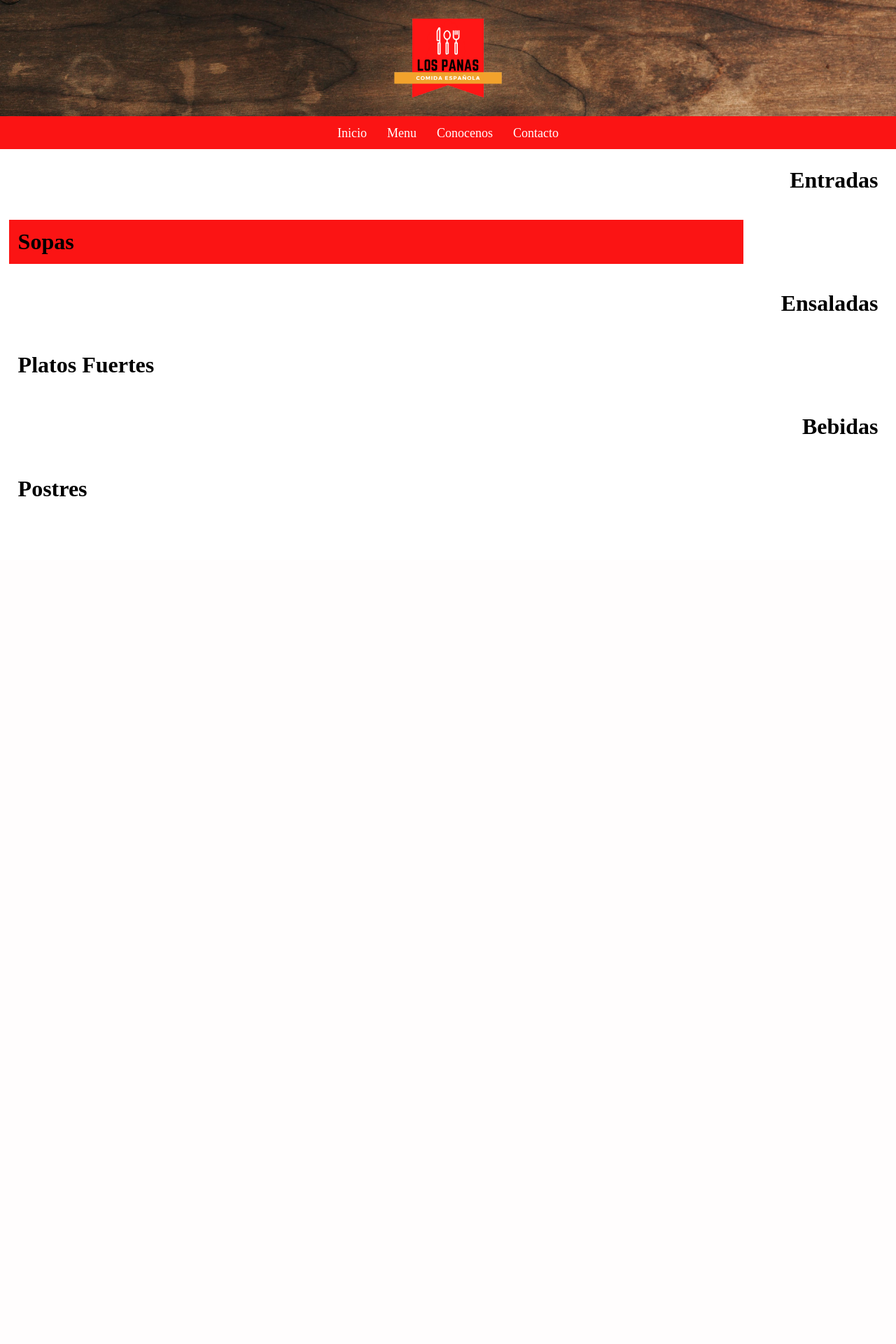
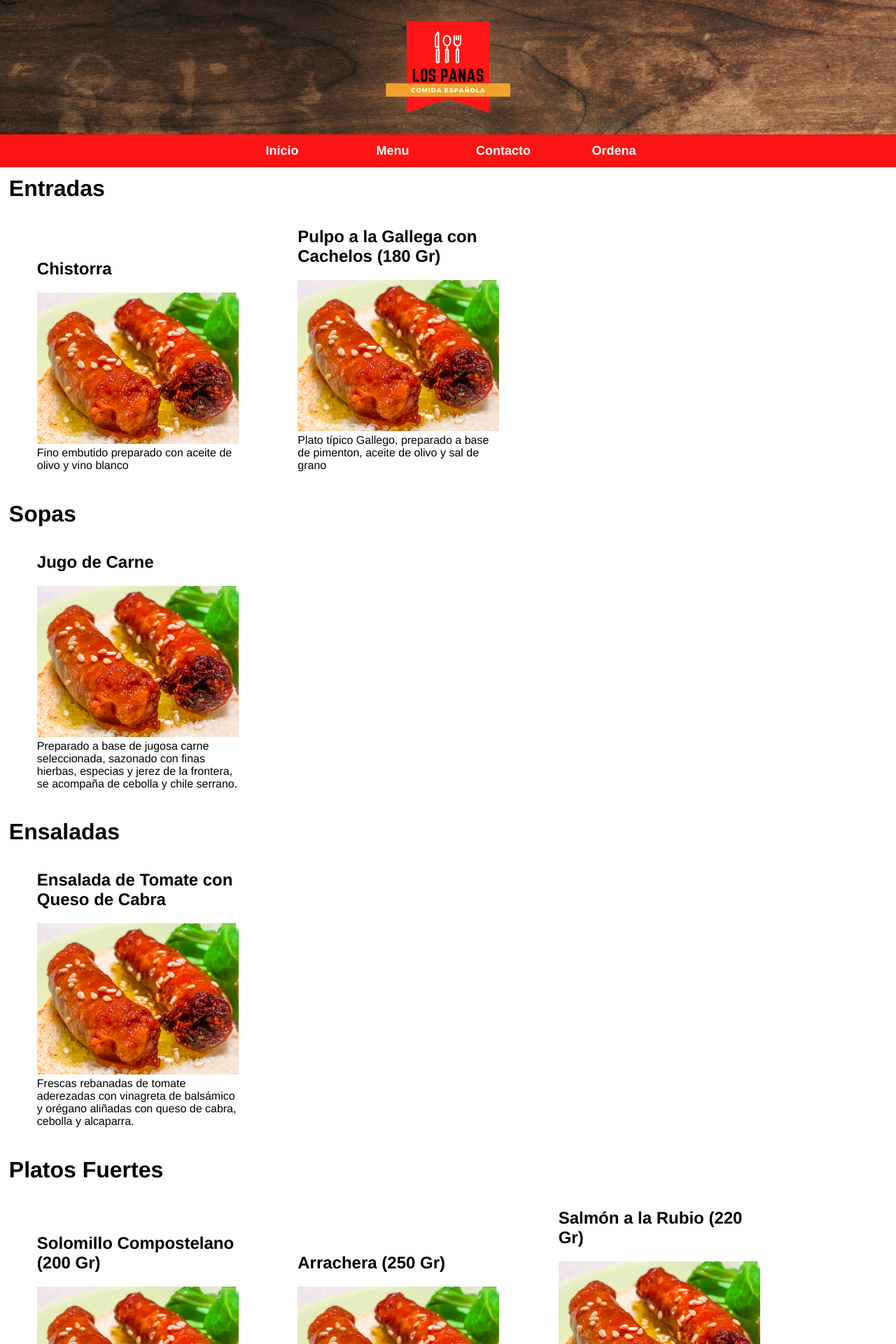
Before and after one commit to DarkSkoll/losPanas, a PHP site: page /menu.html in a window 1280 px wide. Shown: the top 1920 px of the page at 70% size. Before the commit the page ends 709 px from the top, so only its background shows below. Run offline with PHP 8.4, Linux system fonts and the light colour scheme.

Commit message:
2nd commit

```diff
--- a/contacto.html
+++ b/contacto.html
@@ -4,7 +4,7 @@
     <meta charset="UTF-8" />
     <meta name="viewport" content="width=device-width" />
     <link rel="stylesheet" href="css/styles.css" type="text/css">
-    <title>Los Panas</title>
+    <title>Contacto - Los Panas</title>
   </head>
   <body>
     <script type="text/javascript" src="scripts/banner.js"></script>
--- a/css/styles.css
+++ b/css/styles.css
@@ -18,19 +18,22 @@
 
 body{
   margin: 0px;
+  font-family: Helvetica, sans-serif;
 }
 
 nav{
   background-color: var(--red);
-  padding: 1%;
   text-align: center;
 }
 
 .linkBarra {
   color: var(--white);
   font-size: large;
+  font-weight: bold;
   text-decoration: none;
   padding: 1%;
+  width: 10%;
+  display: inline-block;
 }
 
 .linkBarra:hover {
@@ -42,8 +45,7 @@ nav{
 }
 
 .menu{
-  width: 80%;
-  margin: 1%;
+  width: 90%;
   padding: 1%;
 }
 
@@ -51,16 +53,7 @@ nav{
   margin: 0;
 }
 
-.menuDerecha{
-  float: right;
-  text-align: right;
+.menu figure {
+  display: inline-block;
+  width: 25%;
 }
-
-.menuIzquierda{
-  float: left;
-  text-align: left;
-}
-
-#sopas{
-  background-color: var(--red);
-}
--- a/index.html
+++ b/index.html
@@ -9,14 +9,14 @@
   <body>
     <header>
       <div id="fondoLogo">
-        <img src="images/logoNoBg.png" alt="Los Panas" class="center" width="13%"/>
+        <img src="images/logoNoBg.png" alt="Los Panas" class="center" width="15%"/>
       </div>
     </header>
     <nav>
       <a href="index.html" class="linkBarra">Inicio</a>
       <a href="menu.html" class="linkBarra">Menu</a>
-      <a href="conocenos.html" class="linkBarra">Conocenos</a>
       <a href="contacto.html" class="linkBarra">Contacto</a>
+      <a href="ordena.html" class="linkBarra">Ordena</a>
     </nav>
     <img src="images/paella.jpg" alt="platillo" class="center" width="100%"/>
   </body>
--- a/menu.html
+++ b/menu.html
@@ -4,27 +4,77 @@
     <meta charset="UTF-8" />
     <meta name="viewport" content="width=device-width" />
     <link rel="stylesheet" href="css/styles.css" type="text/css">
-    <title>Los Panas</title>
+    <title>Menu - Los Panas</title>
   </head>
   <body>
     <script type="text/javascript" src="scripts/banner.js"></script>
-    <div class="menu menuDerecha" id="entradas">
+    <div class="menu" id="entradas">
       <h1>Entradas</h1>
+      <figure>
+        <h2>Chistorra</h2>
+        <img src="images/chistorra.jpg" width="100%"/>
+        <figcaption>Fino embutido preparado con aceite de olivo y vino blanco</figcaption>
+      </figure>
+      <figure>
+        <h2>Pulpo a la Gallega con Cachelos (180 Gr)</h2>
+        <img src="images/chistorra.jpg" width="100%"/>
+        <figcaption>Plato típico Gallego, preparado a base de pimenton, aceite de olivo y sal de grano</figcaption>
+      </figure>
     </div>
-    <div class="menu menuIzquierda" id="sopas">
+    <div class="menu" id="sopas">
       <h1>Sopas</h1>
+      <figure>
+        <h2>Jugo de Carne</h2>
+        <img src="images/chistorra.jpg" width="100%"/>
+        <figcaption>Preparado a base de jugosa carne seleccionada, sazonado con finas hierbas, especias y jerez de la frontera, se acompaña de cebolla y chile serrano.</figcaption>
+      </figure>
     </div>
-    <div class="menu menuDerecha" id="ensaladas">
+    <div class="menu" id="ensaladas">
       <h1>Ensaladas</h1>
+      <figure>
+        <h2>Ensalada de Tomate con Queso de Cabra</h2>
+        <img src="images/chistorra.jpg" width="100%"/>
+        <figcaption>Frescas rebanadas de tomate aderezadas con vinagreta de balsámico y orégano aliñadas con queso de cabra, cebolla y alcaparra.</figcaption>
+      </figure>
     </div>
-    <div class="menu menuIzquierda" id="platosFuertes">
+    <div class="menu" id="platosFuertes">
       <h1>Platos Fuertes</h1>
+      <figure>
+        <h2>Solomillo Compostelano (200 Gr)</h2>
+        <img src="images/chistorra.jpg" width="100%"/>
+        <figcaption>Corazón de filete con queso brie, asado al carbón, acompañado al pimiento rojo y cachelos</figcaption>
+      </figure>
+      <figure>
+        <h2>Arrachera (250 Gr)</h2>
+        <img src="images/chistorra.jpg" width="100%"/>
+        <figcaption>Excelente carne marinada, asada al carbón y acompañada de papa gratinada, guacamole y frijoles refritos</figcaption>
+      </figure>
+      <figure>
+        <h2>Salmón a la Rubio (220 Gr)</h2>
+        <img src="images/chistorra.jpg" width="100%"/>
+        <figcaption>Jugoso lomo de salmón asado y macerado con gulas al pilpil, preparadas con olivo y chile guajillo, acompañado de jugosos cachelos de papa al toque de pimentón</figcaption>
+      </figure>
     </div>
-    <div class="menu menuDerecha" id="bebidas">
+    <div class="menu" id="bebidas">
       <h1>Bebidas</h1>
+      <figure>
+        <h2>Limonada de Verano</h2>
+        <img src="images/chistorra.jpg" width="100%"/>
+        <figcaption>Cerezas, limón, jarabe natural, hierba buena y agua mineral</figcaption>
+      </figure>
+      <figure>
+        <h2>Marqus de Riscal ABA</h2>
+        <img src="images/chistorra.jpg" width="100%"/>
+        <figcaption>D.O. CA. Rioja | Tempranillo | 750 ml</figcaption>
+      </figure>
     </div>
-    <div class="menu menuIzquierda" id="postres">
+    <div class="menu" id="postres">
       <h1>Postres</h1>
+      <figure>
+        <h2>Helado de Turrón</h2>
+        <img src="images/chistorra.jpg" width="100%"/>
+        <figcaption>Una verdadera delicia al paladar es la combinación de turrones de Jijona preparados con leche, azúcar y vainilla</figcaption>
+      </figure>
     </div>
   </body>
 </html>
--- a/conocenos.html
+++ b/ordena.html
@@ -4,7 +4,7 @@
     <meta charset="UTF-8" />
     <meta name="viewport" content="width=device-width" />
     <link rel="stylesheet" href="css/styles.css" type="text/css">
-    <title>Los Panas</title>
+    <title>Ordena - Los Panas</title>
   </head>
   <body>
     <script type="text/javascript" src="scripts/banner.js"></script>
--- a/scripts/banner.js
+++ b/scripts/banner.js
@@ -1,11 +1,11 @@
 document.write("    <header>");
 document.write("      <div id=\"fondoLogo\">");
-document.write("        <img src=\"images/logoNoBg.png\" alt=\"Los Panas\" class=\"center\" width=\"13%\"/>");
+document.write("        <img src=\"images/logoNoBg.png\" alt=\"Los Panas\" class=\"center\" width=\"15%\"/>");
 document.write("      </div>");
 document.write("    </header>");
 document.write("    <nav>");
 document.write("      <a href=\"index.html\" class=\"linkBarra\">Inicio</a>");
 document.write("      <a href=\"menu.html\" class=\"linkBarra\">Menu</a>");
-document.write("      <a href=\"conocenos.html\" class=\"linkBarra\">Conocenos</a>");
 document.write("      <a href=\"contacto.html\" class=\"linkBarra\">Contacto</a>");
+document.write("      <a href=\"ordena.html\" class=\"linkBarra\">Ordena</a>");
 document.write("    </nav>");
```
Also changed, not shown: images/chistorra.jpg (added).
